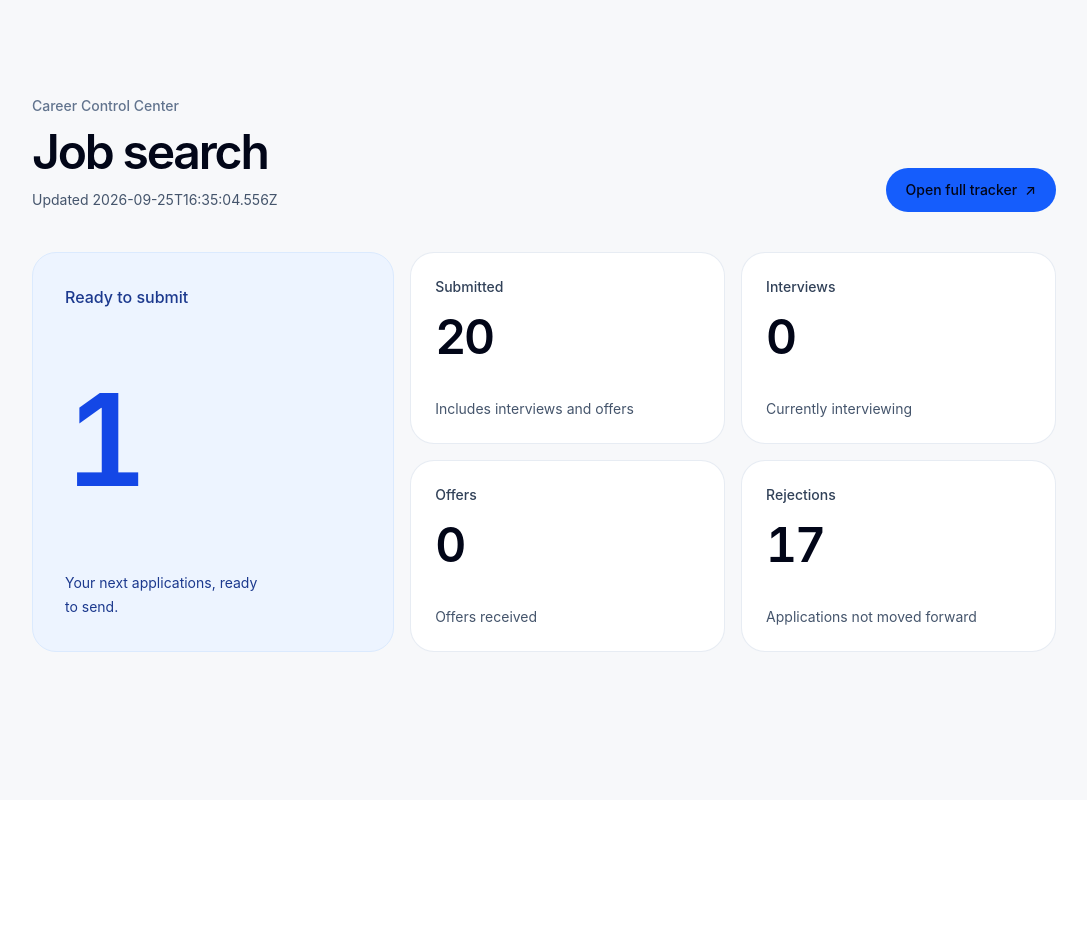
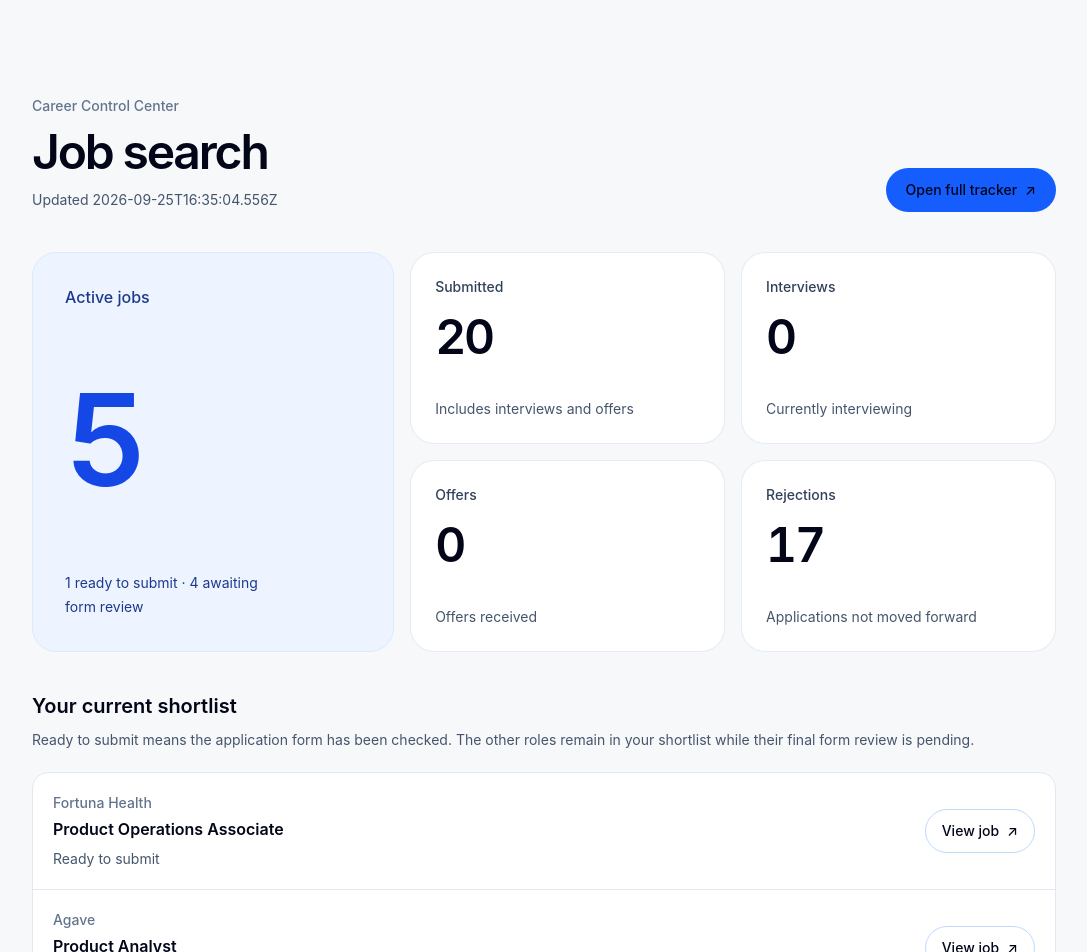
Before and after one commit to micksems/ai-portfolio, a Next.js app: page /job-search in a window 1280 px wide. Shown: the top 952 px of the page, without its empty margins (96-1183 px from the left). Before the commit the page ends 800 px from the top, so only its background shows below. Built offline with nearby package versions, Linux system fonts and the light colour scheme.

Commit message:
Show complete active job shortlist and separate form readiness counts

```diff
--- a/src/app/job-search/DashboardClient.js
+++ b/src/app/job-search/DashboardClient.js
@@ -1,5 +1,7 @@
 export default function DashboardClient({ jobSearchData }) {
   const jobs = jobSearchData.jobs || [];
+  const activeJobs = jobs.filter((job) => ["Found", "Ready to Submit"].includes(job.status));
+  const pending = activeJobs.filter((job) => job.status === "Found").length;
   const ready = jobs.filter((job) => job.status === "Ready to Submit").length;
   const metrics = [
     {
@@ -49,12 +51,14 @@ export default function DashboardClient({ jobSearchData }) {
         </header>
         <dl className="grid grid-cols-1 gap-4 min-[360px]:grid-cols-2 md:grid-cols-[1.15fr_1fr_1fr]">
           <div className="flex min-h-64 flex-col justify-between rounded-3xl border border-blue-100 bg-[#edf4ff] p-7 min-[360px]:col-span-2 sm:p-8 md:col-span-1 md:row-span-2">
-            <dt className="text-base font-medium text-blue-900">Ready to submit</dt>
+            <dt className="text-base font-medium text-blue-900">Active jobs</dt>
             <dd className="my-6 text-8xl font-semibold leading-none tracking-[-0.055em] text-blue-700 tabular-nums sm:text-9xl">
-              {ready}
+              {activeJobs.length}
             </dd>
             <div className="max-w-52 text-sm leading-6 text-blue-900">
-              {ready > 0 ? "Your next applications, ready to send." : "New applications will appear here when ready."}
+              {activeJobs.length > 0
+                ? `${ready} ready to submit · ${pending} awaiting form review`
+                : "New opportunities will appear here after the next search."}
             </div>
           </div>
           {metrics.map((metric) => (
@@ -65,6 +69,29 @@ export default function DashboardClient({ jobSearchData }) {
             </div>
           ))}
         </dl>
+        <section aria-labelledby="active-jobs-heading" className="mt-10">
+          <h2 id="active-jobs-heading" className="text-xl font-semibold">Your current shortlist</h2>
+          <p className="mt-2 text-sm leading-6 text-slate-600">
+            Ready to submit means the application form has been checked. The other roles remain in your shortlist while their final form review is pending.
+          </p>
+          <ul className="mt-5 divide-y divide-slate-200 rounded-2xl border border-slate-200 bg-white">
+            {activeJobs.map((job) => (
+              <li key={job.url || `${job.company}-${job.position}`} className="flex flex-col gap-3 p-5 sm:flex-row sm:items-center sm:justify-between">
+                <div className="min-w-0">
+                  <p className="text-sm font-medium text-slate-500">{job.company}</p>
+                  <h3 className="mt-1 font-semibold">{job.position}</h3>
+                  <p className="mt-2 text-sm text-slate-600">
+                    {job.status === "Ready to Submit" ? "Ready to submit" : "Awaiting form review"}
+                  </p>
+                </div>
+                <a href={job.url} target="_blank" rel="noopener noreferrer" className="inline-flex min-h-11 shrink-0 items-center self-start rounded-full border border-blue-200 px-4 py-2 text-sm font-medium text-blue-700 hover:bg-blue-50 focus-visible:outline-2 focus-visible:outline-offset-4 focus-visible:outline-blue-600 sm:self-auto">
+                  View job <span aria-hidden="true" className="ml-2">↗</span>
+                  <span className="sr-only"> at {job.company} (opens in a new tab)</span>
+                </a>
+              </li>
+            ))}
+          </ul>
+        </section>
       </section>
     </main>
   );
```
